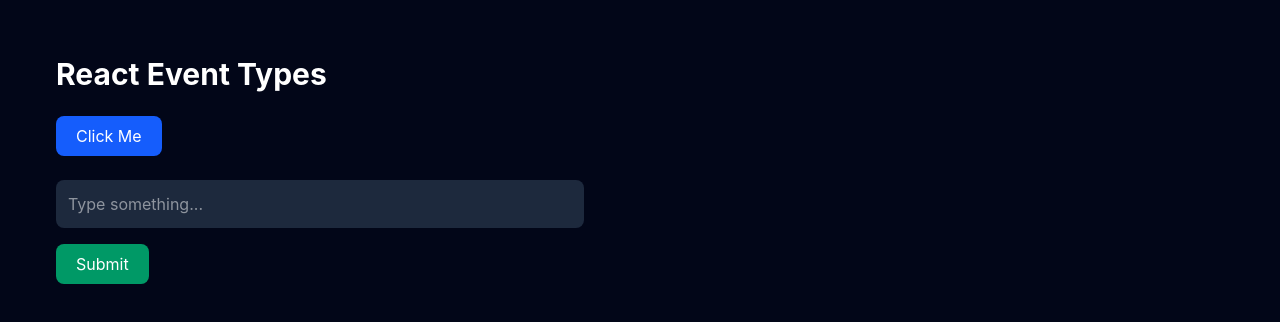
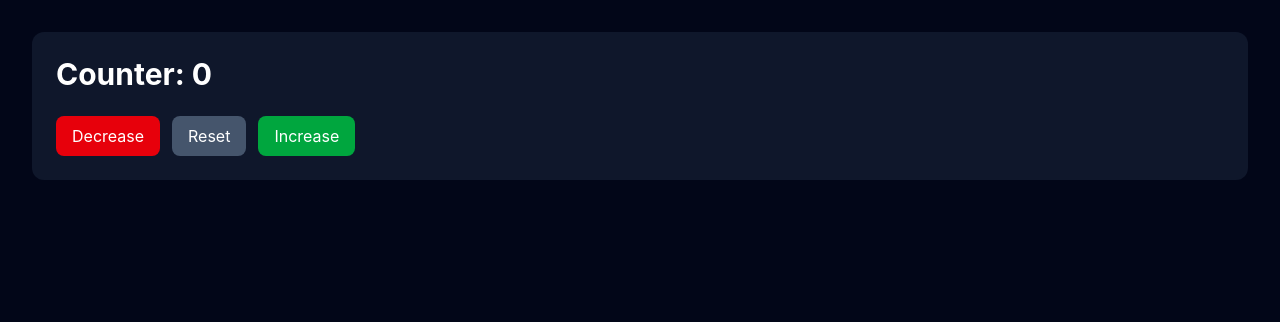
Before and after one commit to foysaliio/React-Mastery-Journey, a React (Vite) app: page / in a window 1280 px wide. Shown: the top 322 px of the page. Built offline with nearby package versions, Linux system fonts and the light colour scheme.

Commit message:
feat(react): learn useState

```diff
--- a/src/App.tsx
+++ b/src/App.tsx
@@ -1,9 +1,9 @@
-import EventPlayground from "./components/EventPlayground";
+import Counter from "./components/Counter";
 
 const App = () => {
   return (
     <main className="min-h-screen bg-slate-950 p-8">
-      <EventPlayground />
+      <Counter />
     </main>
   );
 };
--- /dev/null
+++ b/src/components/Counter.tsx
@@ -0,0 +1,47 @@
+import { useState } from "react";
+
+const Counter = () => {
+  const [count, setCount] = useState<number>(0);
+
+  const increaseCount = (): void => {
+    setCount(count + 1);
+  };
+
+  const decreaseCount = (): void => {
+    setCount(count - 1);
+  };
+
+  const resetCount = (): void => {
+    setCount(0);
+  };
+  return (
+    <section className="rounded-xl bg-slate-900 p-6 text-white">
+      <h1 className="text-3xl font-bold">Counter: {count}</h1>
+
+      <div className="mt-6 flex gap-3">
+        <button
+          onClick={decreaseCount}
+          className="rounded-lg bg-red-600 px-4 py-2"
+        >
+          Decrease
+        </button>
+
+        <button
+          onClick={resetCount}
+          className="rounded-lg bg-slate-600 px-4 py-2"
+        >
+          Reset
+        </button>
+
+        <button
+          onClick={increaseCount}
+          className="rounded-lg bg-green-600 px-4 py-2"
+        >
+          Increase
+        </button>
+      </div>
+    </section>
+  );
+};
+
+export default Counter;
--- a/src/components/EventPlayground.tsx
+++ /dev/null
@@ -1,55 +0,0 @@
-import type {
-  ChangeEvent,
-  KeyboardEvent,
-  MouseEvent,
-  SubmitEvent,
-} from "react";
-
-function EventPlayground() {
-  const handleClick = (event: MouseEvent<HTMLButtonElement>): void => {
-    console.log(event.currentTarget.textContent);
-  };
-
-  const handleChange = (event: ChangeEvent<HTMLInputElement>): void => {
-    console.log(event.currentTarget.value);
-  };
-
-  const handleKeyDown = (event: KeyboardEvent<HTMLInputElement>): void => {
-    console.log(event.key);
-  };
-
-  const handleSubmit = (event: SubmitEvent<HTMLFormElement>): void => {
-    event.preventDefault();
-    console.log("Form submitted");
-  };
-
-  return (
-    <section className="max-w-xl p-6 text-white">
-      <h1 className="text-3xl font-bold">React Event Types</h1>
-
-      <button
-        type="button"
-        onClick={handleClick}
-        className="mt-6 rounded-lg bg-blue-600 px-5 py-2"
-      >
-        Click Me
-      </button>
-
-      <form onSubmit={handleSubmit} className="mt-6 space-y-4">
-        <input
-          type="text"
-          placeholder="Type something..."
-          onChange={handleChange}
-          onKeyDown={handleKeyDown}
-          className="w-full rounded-lg bg-slate-800 p-3"
-        />
-
-        <button type="submit" className="rounded-lg bg-emerald-600 px-5 py-2">
-          Submit
-        </button>
-      </form>
-    </section>
-  );
-}
-
-export default EventPlayground;
```
